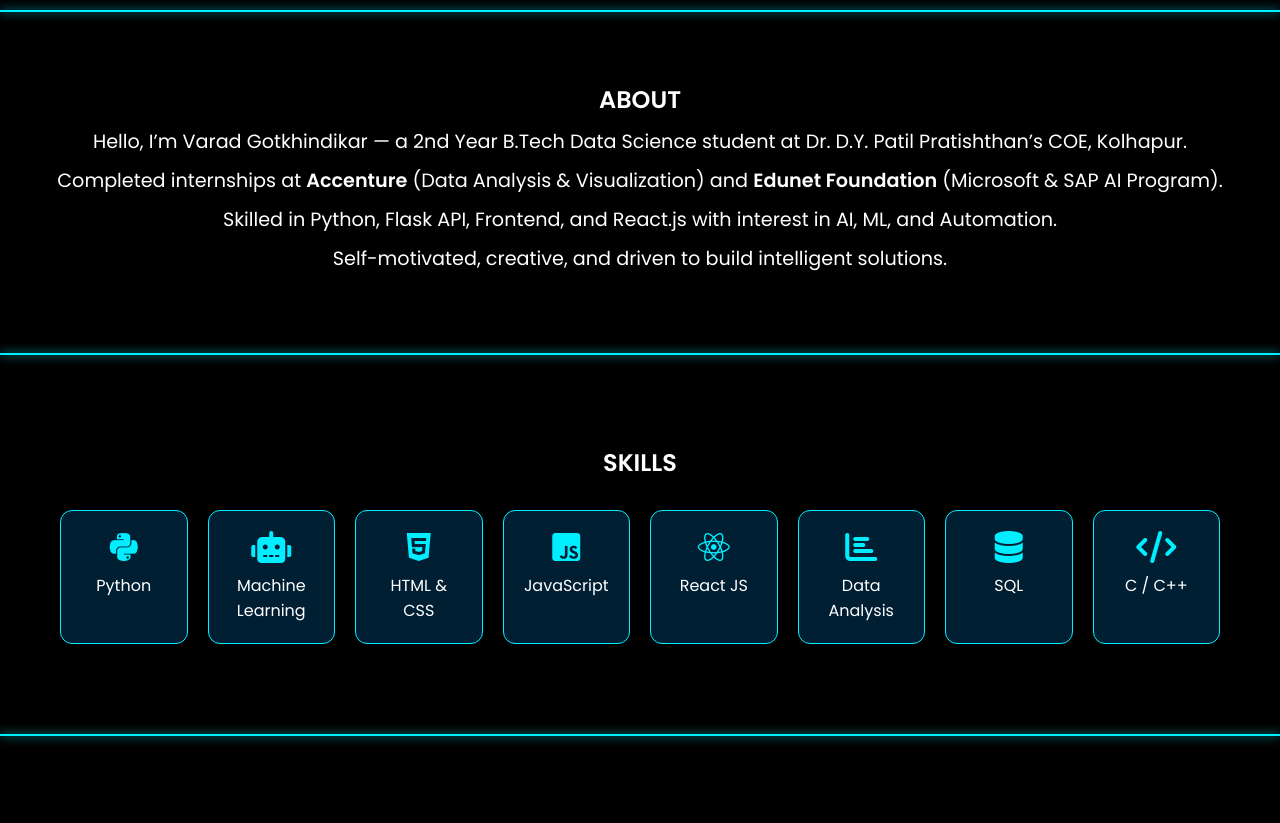
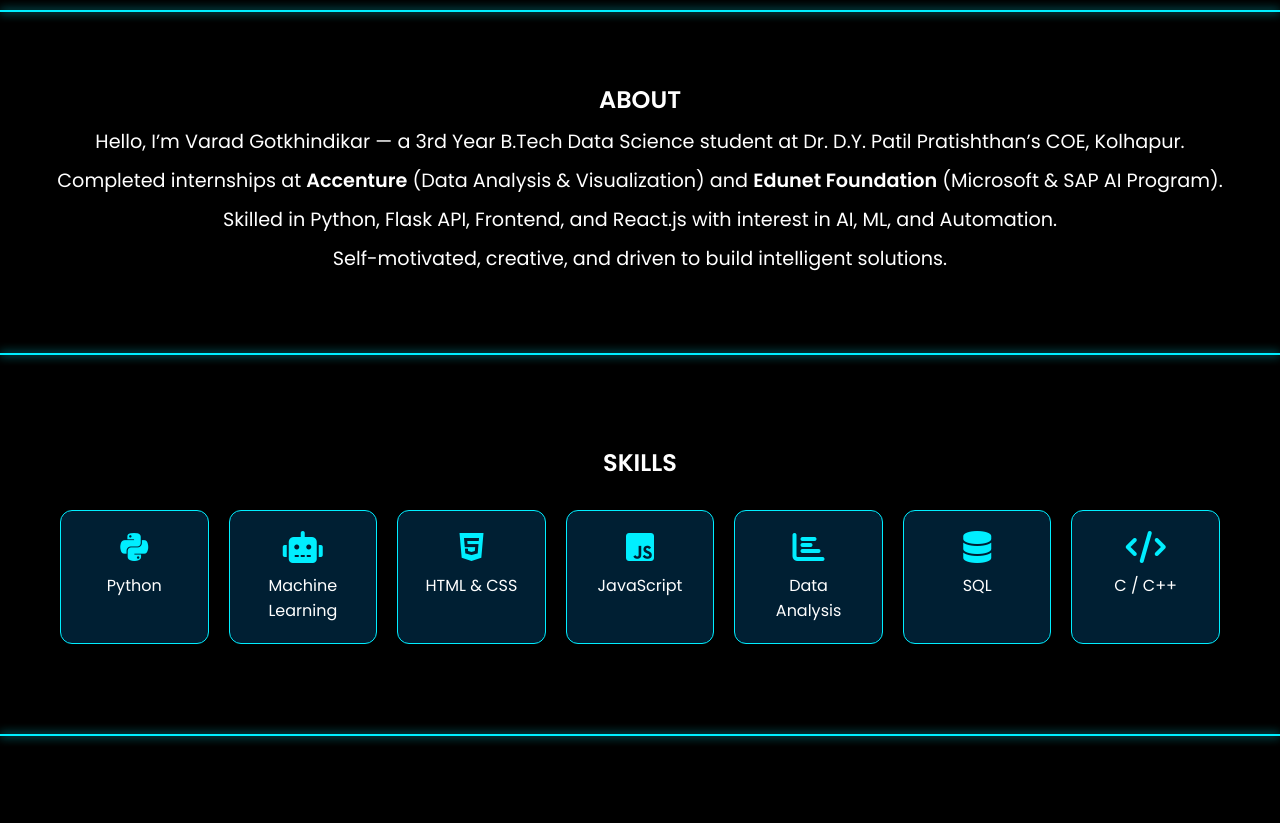
Before and after one commit to Varad-7611/Portfolio_Devops, a plain HTML site: page index.html in a window 1280 px wide. Shown: the part 620-1443 px from the top of the page. Drawn offline with nearby package versions, Linux system fonts and the light colour scheme.

Commit message:
Update portfolio details and skills
Updated educational background and skills section.

```diff
--- a/index.html
+++ b/index.html
@@ -45,7 +45,7 @@
   <!-- About Section -->
   <section id="about">
     <h2>ABOUT</h2>
-    <p>Hello, I’m Varad Gotkhindikar — a 2nd Year B.Tech Data Science student at Dr. D.Y. Patil Pratishthan’s COE, Kolhapur.</p>
+    <p>Hello, I’m Varad Gotkhindikar — a 3rd Year B.Tech Data Science student at Dr. D.Y. Patil Pratishthan’s COE, Kolhapur.</p>
     <p>Completed internships at <b>Accenture</b> (Data Analysis & Visualization) and <b>Edunet Foundation</b> (Microsoft & SAP AI Program).</p>
     <p>Skilled in Python, Flask API, Frontend, and React.js with interest in AI, ML, and Automation.</p>
     <p>Self-motivated, creative, and driven to build intelligent solutions.</p>
@@ -61,7 +61,7 @@
       <div class="skill-card"><i class="fas fa-robot"></i><p>Machine Learning</p></div>
       <div class="skill-card"><i class="fab fa-html5"></i><p>HTML & CSS</p></div>
       <div class="skill-card"><i class="fab fa-js-square"></i><p>JavaScript</p></div>
-      <div class="skill-card"><i class="fab fa-react"></i><p>React JS</p></div>
+
       <div class="skill-card"><i class="fas fa-chart-bar"></i><p>Data Analysis</p></div>
       <div class="skill-card"><i class="fas fa-database"></i><p>SQL</p></div>
       <div class="skill-card"><i class="fas fa-code"></i><p>C / C++</p></div>
```
